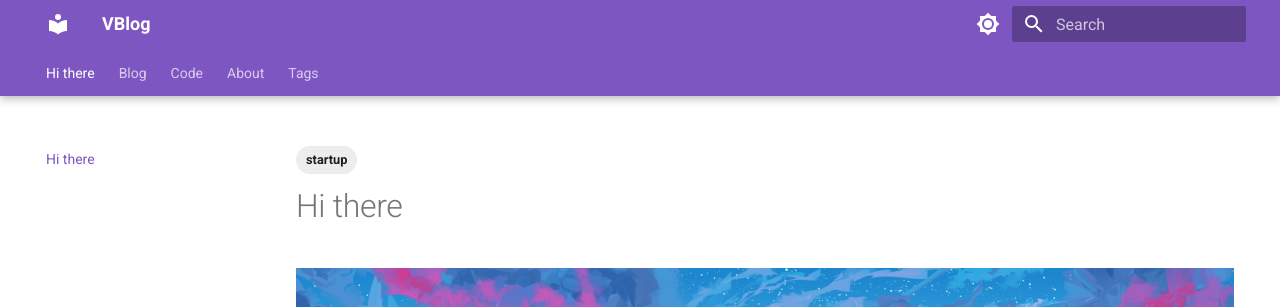
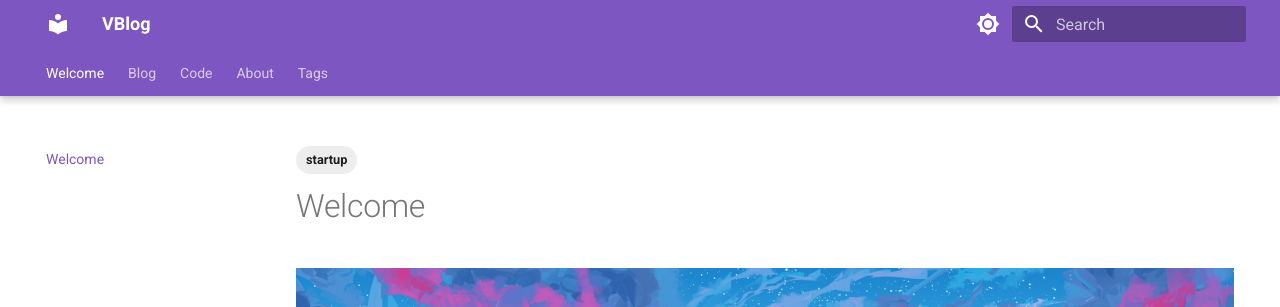
Before and after one commit to Wpert/vblog, an MkDocs documentation site: the page built from docs/index.md, in a window 1280 px wide and 1114 px high. Shown: the top 307 px of the window. Built offline with MkDocs 1.6.1 and Material for MkDocs 9.7.7, drawn with Linux system fonts in a browser that asks for light colours.

Commit message:
changed welcome page

```diff
--- a/docs/index.md
+++ b/docs/index.md
@@ -4,7 +4,7 @@ tags:
 ---
 
 
-# Hi there
+# Welcome
 
 ![image](assets/background.jpg)
 
```
